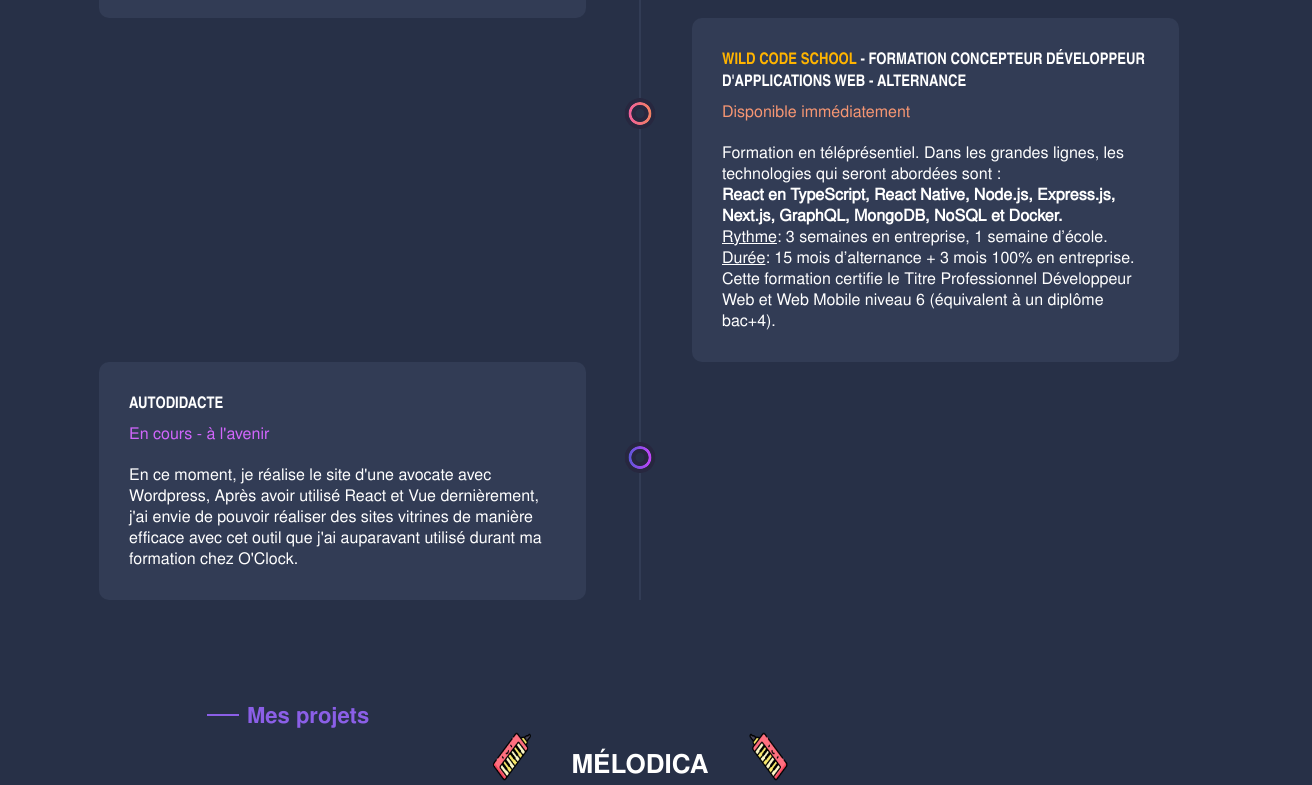
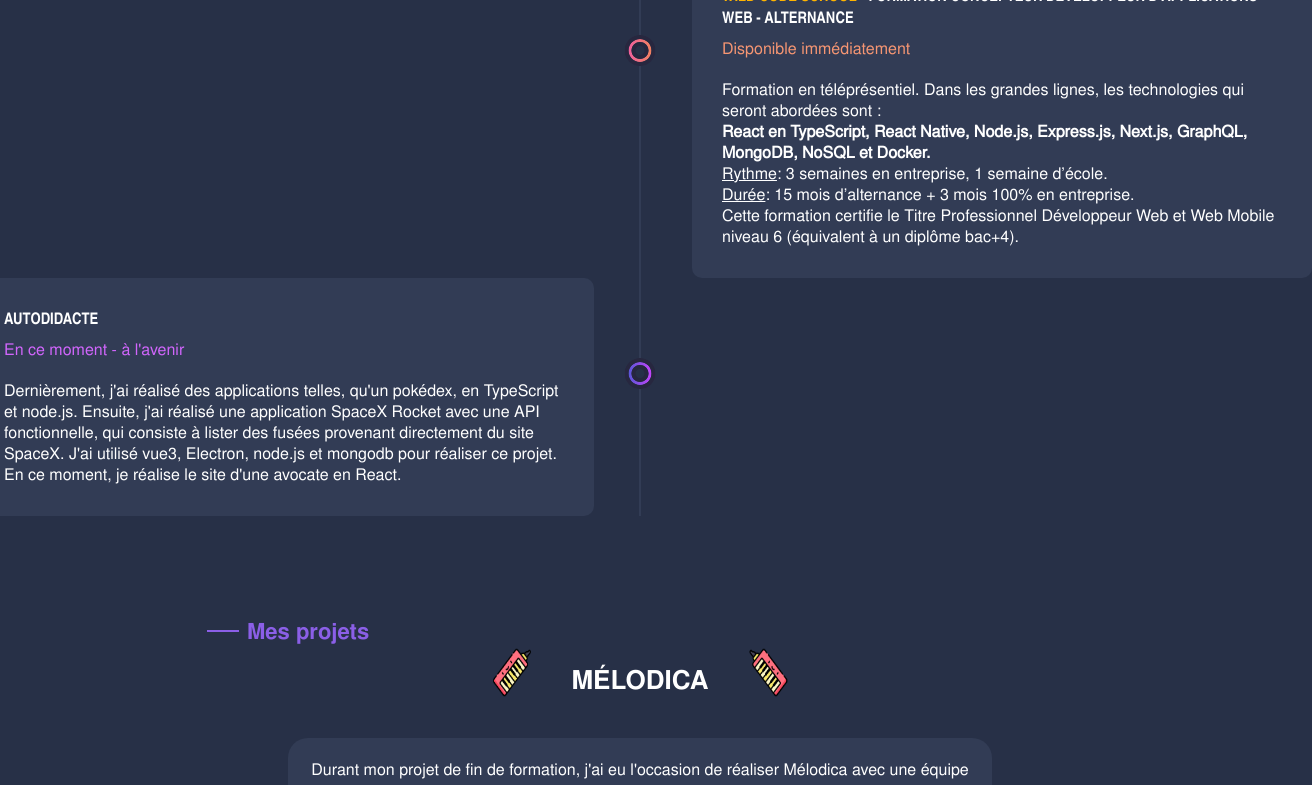
Before and after one commit to RomanBeldent/portfolio, a React (Vite) app: page / in a window 1280 px wide. Shown: the part 1377-2162 px from the top of the page, 1312 px wide, since content can reach past the window. Built offline with nearby package versions, Linux system fonts and the light colour scheme.

Commit message:
cards in formation list are wider

```diff
--- a/src/components/FormationSection/FormationSection.jsx
+++ b/src/components/FormationSection/FormationSection.jsx
@@ -48,8 +48,8 @@ const FormationSection = () => {
                             <h5>
                                 Autodidacte
                             </h5>
-                            <p className="purple date">En cours - à l'avenir</p>
-                            <p>En ce moment, je réalise le site d'une avocate avec Wordpress, Après avoir utilisé React et Vue dernièrement, j'ai envie de pouvoir réaliser des sites vitrines de manière efficace avec cet outil que j'ai auparavant utilisé durant ma formation chez O'Clock.</p>
+                            <p className="purple date">En ce moment - à l'avenir</p>
+                            <p>Dernièrement, j'ai réalisé des applications telles, qu'un pokédex, en TypeScript et node.js. Ensuite, j'ai réalisé une application SpaceX Rocket avec une API fonctionnelle, qui consiste à lister des fusées provenant directement du site SpaceX. J'ai utilisé vue3, Electron, node.js et mongodb pour réaliser ce projet. En ce moment, je réalise le site d'une avocate en React. </p>
                         </div>
                     </li>
                 </ul >
--- a/src/components/FormationSection/FormationSection.scss
+++ b/src/components/FormationSection/FormationSection.scss
@@ -17,7 +17,7 @@
 
     .formations ul li div {
         position: relative;
-        width: 487px;
+        width: 620px;
         border-radius: 10px;
         background-color: #323C55;
         font-size: 14px;
@@ -79,7 +79,7 @@
     }
 
     .formations ul li:nth-child(2n+1) div {
-        left: -540px;
+        left: -665px;
     }
 
     .formations ul li:nth-child(2n) div {
```
